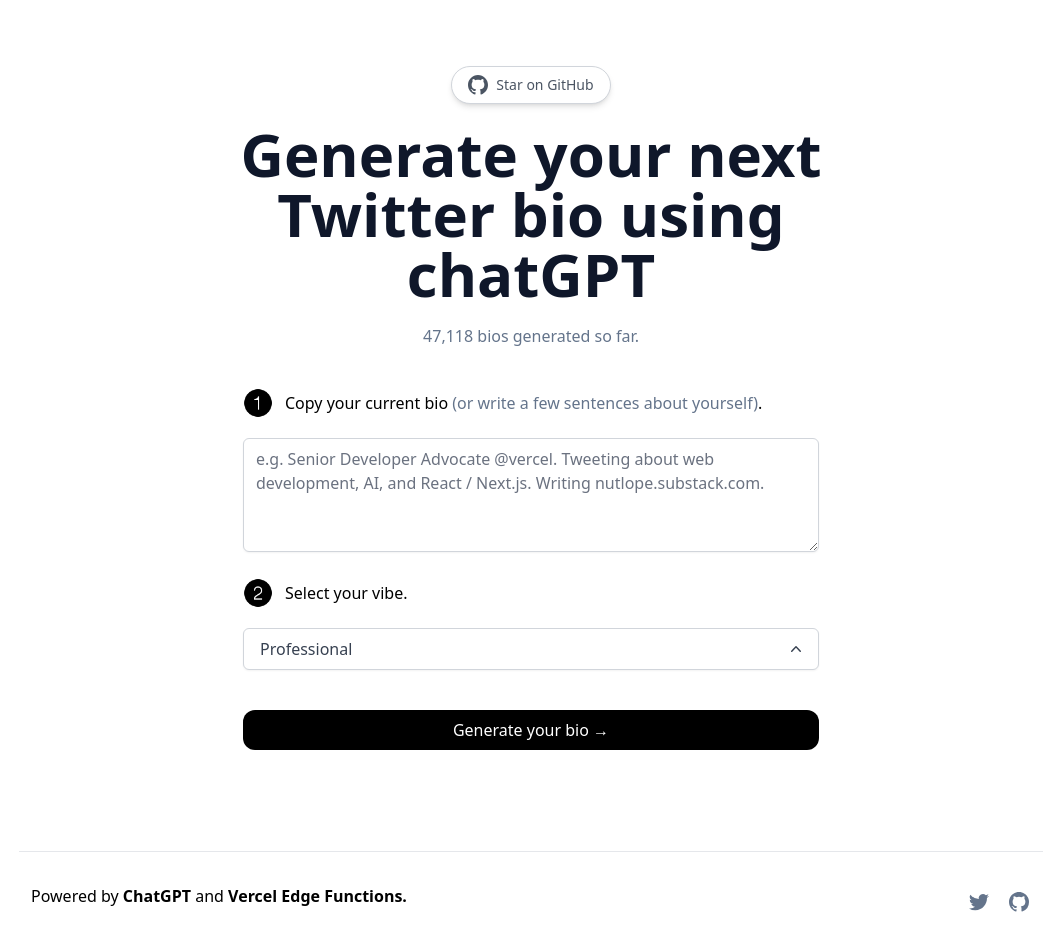
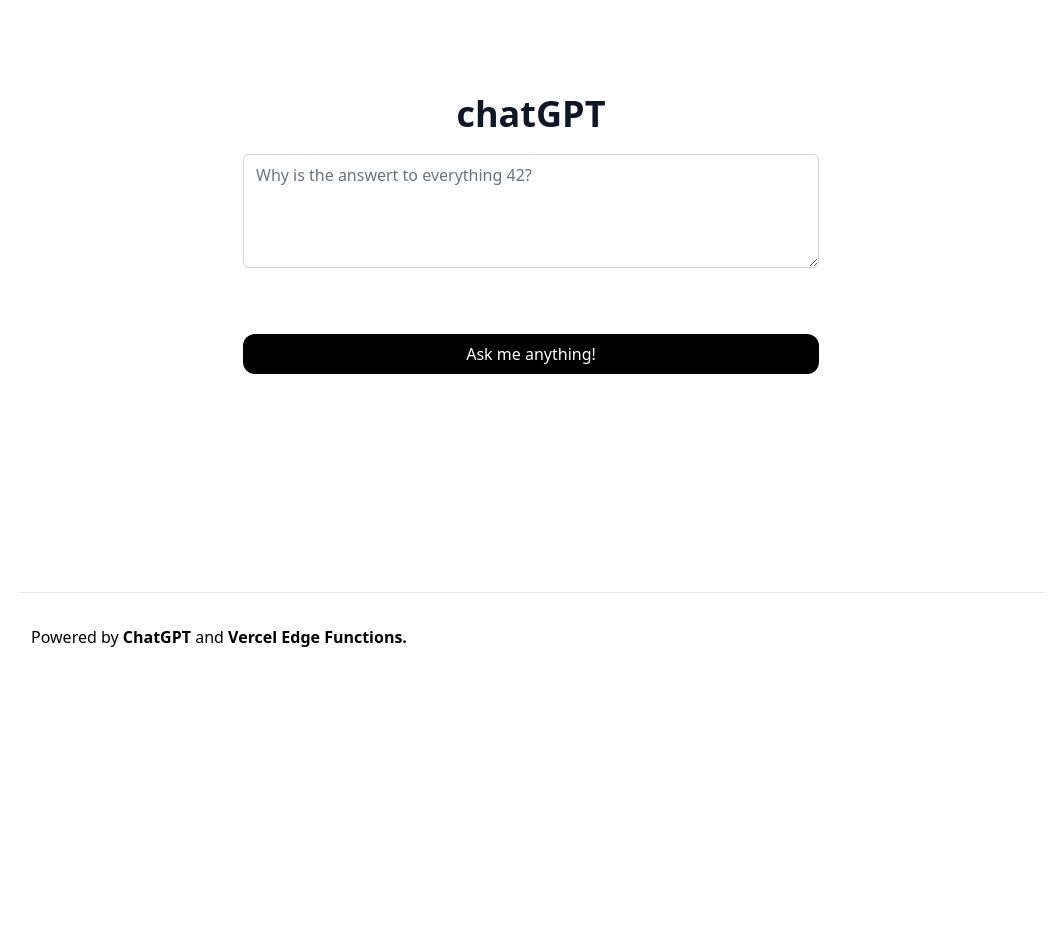
Before and after one commit to digitaldesaster/chatGPT-light, a Next.js app: page / in a window 1280 px wide. Shown: the part 120-1059 px from the top of the page, without its empty margins (109-1169 px from the left). After the commit the page ends 800 px from the top, so only its background shows below. Built offline with nearby package versions, Linux system fonts and the light colour scheme.

Commit message:
removed bio related things
chatGPT

```diff
--- a/components/Footer.tsx
+++ b/components/Footer.tsx
@@ -23,32 +23,7 @@
           Vercel Edge Functions.
         </a>
       </div>
-      <div className="flex space-x-4 pb-4 sm:pb-0">
-        <Link
-          href="https://twitter.com/nutlope"
-          className="group"
-          aria-label="TaxPal on Twitter"
-        >
-          <svg
-            aria-hidden="true"
-            className="h-6 w-6 fill-slate-500 group-hover:fill-slate-700"
-          >
-            <path d="M8.29 20.251c7.547 0 11.675-6.253 11.675-11.675 0-.178 0-.355-.012-.53A8.348 8.348 0 0 0 22 5.92a8.19 8.19 0 0 1-2.357.646 4.118 4.118 0 0 0 1.804-2.27 8.224 8.224 0 0 1-2.605.996 4.107 4.107 0 0 0-6.993 3.743 11.65 11.65 0 0 1-8.457-4.287 4.106 4.106 0 0 0 1.27 5.477A4.073 4.073 0 0 1 2.8 9.713v.052a4.105 4.105 0 0 0 3.292 4.022 4.093 4.093 0 0 1-1.853.07 4.108 4.108 0 0 0 3.834 2.85A8.233 8.233 0 0 1 2 18.407a11.615 11.615 0 0 0 6.29 1.84" />
-          </svg>
-        </Link>
-        <Link
-          href="https://github.com/Nutlope/twitterbio"
-          className="group"
-          aria-label="TaxPal on GitHub"
-        >
-          <svg
-            aria-hidden="true"
-            className="h-6 w-6 fill-slate-500 group-hover:fill-slate-700"
-          >
-            <path d="M12 2C6.477 2 2 6.484 2 12.017c0 4.425 2.865 8.18 6.839 9.504.5.092.682-.217.682-.483 0-.237-.008-.868-.013-1.703-2.782.605-3.369-1.343-3.369-1.343-.454-1.158-1.11-1.466-1.11-1.466-.908-.62.069-.608.069-.608 1.003.07 1.531 1.032 1.531 1.032.892 1.53 2.341 1.088 2.91.832.092-.647.35-1.088.636-1.338-2.22-.253-4.555-1.113-4.555-4.951 0-1.093.39-1.988 1.029-2.688-.103-.253-.446-1.272.098-2.65 0 0 .84-.27 2.75 1.026A9.564 9.564 0 0 1 12 6.844a9.59 9.59 0 0 1 2.504.337c1.909-1.296 2.747-1.027 2.747-1.027.546 1.379.202 2.398.1 2.651.64.7 1.028 1.595 1.028 2.688 0 3.848-2.339 4.695-4.566 4.943.359.309.678.92.678 1.855 0 1.338-.012 2.419-.012 2.747 0 .268.18.58.688.482A10.02 10.02 0 0 0 22 12.017C22 6.484 17.522 2 12 2Z" />
-          </svg>
-        </Link>
-      </div>
+
     </footer>
   );
 }
--- a/pages/index.tsx
+++ b/pages/index.tsx
@@ -3,38 +3,31 @@
 import Image from "next/image";
 import { useRef, useState } from "react";
 import { Toaster, toast } from "react-hot-toast";
-import DropDown, { VibeType } from "../components/DropDown";
 import Footer from "../components/Footer";
 import Github from "../components/GitHub";
-import Header from "../components/Header";
 import LoadingDots from "../components/LoadingDots";
 
 const Home: NextPage = () => {
   const [loading, setLoading] = useState(false);
   const [bio, setBio] = useState("");
-  const [vibe, setVibe] = useState<VibeType>("Professional");
-  const [generatedBios, setGeneratedBios] = useState<String>("");
+  const [generatedResponse, setgeneratedResponse] = useState<String>("");
 
-  const bioRef = useRef<null | HTMLDivElement>(null);
+  const responseRef = useRef<null | HTMLDivElement>(null);
 
   const scrollToBios = () => {
-    if (bioRef.current !== null) {
-      bioRef.current.scrollIntoView({ behavior: "smooth" });
+    if (responseRef.current !== null) {
+      responseRef.current.scrollIntoView({ behavior: "smooth" });
     }
   };
 
-  const prompt = `Generate 2 ${vibe} twitter biographies with no hashtags and clearly labeled "1." and "2.". ${
-    vibe === "Funny"
-      ? "Make sure there is a joke in there and it's a little ridiculous."
-      : null
-  }
-      Make sure each generated biography is less than 160 characters, has short sentences that are found in Twitter bios, and base them on this context: ${bio}${
-    bio.slice(-1) === "." ? "" : "."
-  }`;
-
   const generateBio = async (e: any) => {
     e.preventDefault();
-    setGeneratedBios("");
+    setgeneratedResponse("");
+
+    const placeholderValue = "Why is the answer to everything 42?";
+    const prompt = bio.trim().length ? `${bio}` : `${placeholderValue}`;
+
+
     setLoading(true);
     const response = await fetch("/api/generate", {
       method: "POST",
@@ -64,7 +57,7 @@
       const { value, done: doneReading } = await reader.read();
       done = doneReading;
       const chunkValue = decoder.decode(value);
-      setGeneratedBios((prev) => prev + chunkValue);
+      setgeneratedResponse((prev) => prev + chunkValue);
     }
     scrollToBios();
     setLoading(false);
@@ -73,65 +66,36 @@
   return (
     <div className="flex max-w-5xl mx-auto flex-col items-center justify-center py-2 min-h-screen">
       <Head>
-        <title>Twitter Bio Generator</title>
+        <title>chatGPT</title>
         <link rel="icon" href="/favicon.ico" />
       </Head>
 
-      <Header />
-      <main className="flex flex-1 w-full flex-col items-center justify-center text-center px-4 mt-12 sm:mt-20">
-        <a
-          className="flex max-w-fit items-center justify-center space-x-2 rounded-full border border-gray-300 bg-white px-4 py-2 text-sm text-gray-600 shadow-md transition-colors hover:bg-gray-100 mb-5"
-          href="https://github.com/Nutlope/twitterbio"
-          target="_blank"
-          rel="noopener noreferrer"
-        >
-          <Github />
-          <p>Star on GitHub</p>
-        </a>
-        <h1 className="sm:text-6xl text-4xl max-w-[708px] font-bold text-slate-900">
-          Generate your next Twitter bio using chatGPT
+      <main className="flex flex-1 w-full flex-col items-center justify-center text-center px-4 mt-6 sm:mt-6">
+
+        <h1 className="sm:text-4xl text-4xl max-w-[708px] font-bold text-slate-900">
+          chatGPT
         </h1>
-        <p className="text-slate-500 mt-5">47,118 bios generated so far.</p>
         <div className="max-w-xl w-full">
-          <div className="flex mt-10 items-center space-x-3">
-            <Image
-              src="/1-black.png"
-              width={30}
-              height={30}
-              alt="1 icon"
-              className="mb-5 sm:mb-0"
-            />
-            <p className="text-left font-medium">
-              Copy your current bio{" "}
-              <span className="text-slate-500">
-                (or write a few sentences about yourself)
-              </span>
-              .
-            </p>
-          </div>
+
           <textarea
             value={bio}
             onChange={(e) => setBio(e.target.value)}
+            onKeyDown={(e) => {
+              if (e.key === "Enter") {
+                generateBio(e);
+              }
+            }}
             rows={4}
             className="w-full rounded-md border-gray-300 shadow-sm focus:border-black focus:ring-black my-5"
-            placeholder={
-              "e.g. Senior Developer Advocate @vercel. Tweeting about web development, AI, and React / Next.js. Writing nutlope.substack.com."
-            }
+            placeholder={"Why is the answert to everything 42?"}
           />
-          <div className="flex mb-5 items-center space-x-3">
-            <Image src="/2-black.png" width={30} height={30} alt="1 icon" />
-            <p className="text-left font-medium">Select your vibe.</p>
-          </div>
-          <div className="block">
-            <DropDown vibe={vibe} setVibe={(newVibe) => setVibe(newVibe)} />
-          </div>
 
           {!loading && (
             <button
               className="bg-black rounded-xl text-white font-medium px-4 py-2 sm:mt-10 mt-8 hover:bg-black/80 w-full"
               onClick={(e) => generateBio(e)}
             >
-              Generate your bio &rarr;
+              Ask me anything!
             </button>
           )}
           {loading && (
@@ -149,38 +113,31 @@
           toastOptions={{ duration: 2000 }}
         />
         <hr className="h-px bg-gray-700 border-1 dark:bg-gray-700" />
-        <div className="space-y-10 my-10">
-          {generatedBios && (
+        <div className="space-y-2 my-2">
+          {generatedResponse && (
             <>
               <div>
                 <h2
                   className="sm:text-4xl text-3xl font-bold text-slate-900 mx-auto"
-                  ref={bioRef}
-                >
-                  Your generated bios
-                </h2>
+                  ref={responseRef}
+                ></h2>
               </div>
               <div className="space-y-8 flex flex-col items-center justify-center max-w-xl mx-auto">
-                {generatedBios
-                  .substring(generatedBios.indexOf("1") + 3)
-                  .split("2.")
-                  .map((generatedBio) => {
-                    return (
               <div
                 className="bg-white rounded-xl shadow-md p-4 hover:bg-gray-100 transition cursor-copy border"
                 onClick={() => {
-                          navigator.clipboard.writeText(generatedBio);
+                  navigator.clipboard.writeText(generatedResponse);
                   toast("Bio copied to clipboard", {
                     icon: "✂️",
                   });
                 }}
-                        key={generatedBio}
+                key={generatedResponse}
               >
-                        <p>{generatedBio}</p>
+                <p>{generatedResponse}</p>
               </div>
-                    );
-                  })}
               </div>
+
+
             </>
           )}
         </div>
```
Also changed, not shown: 1 other file (tests, documents, lock files or other folders). Lines whose indentation alone changed are shown as unchanged.
